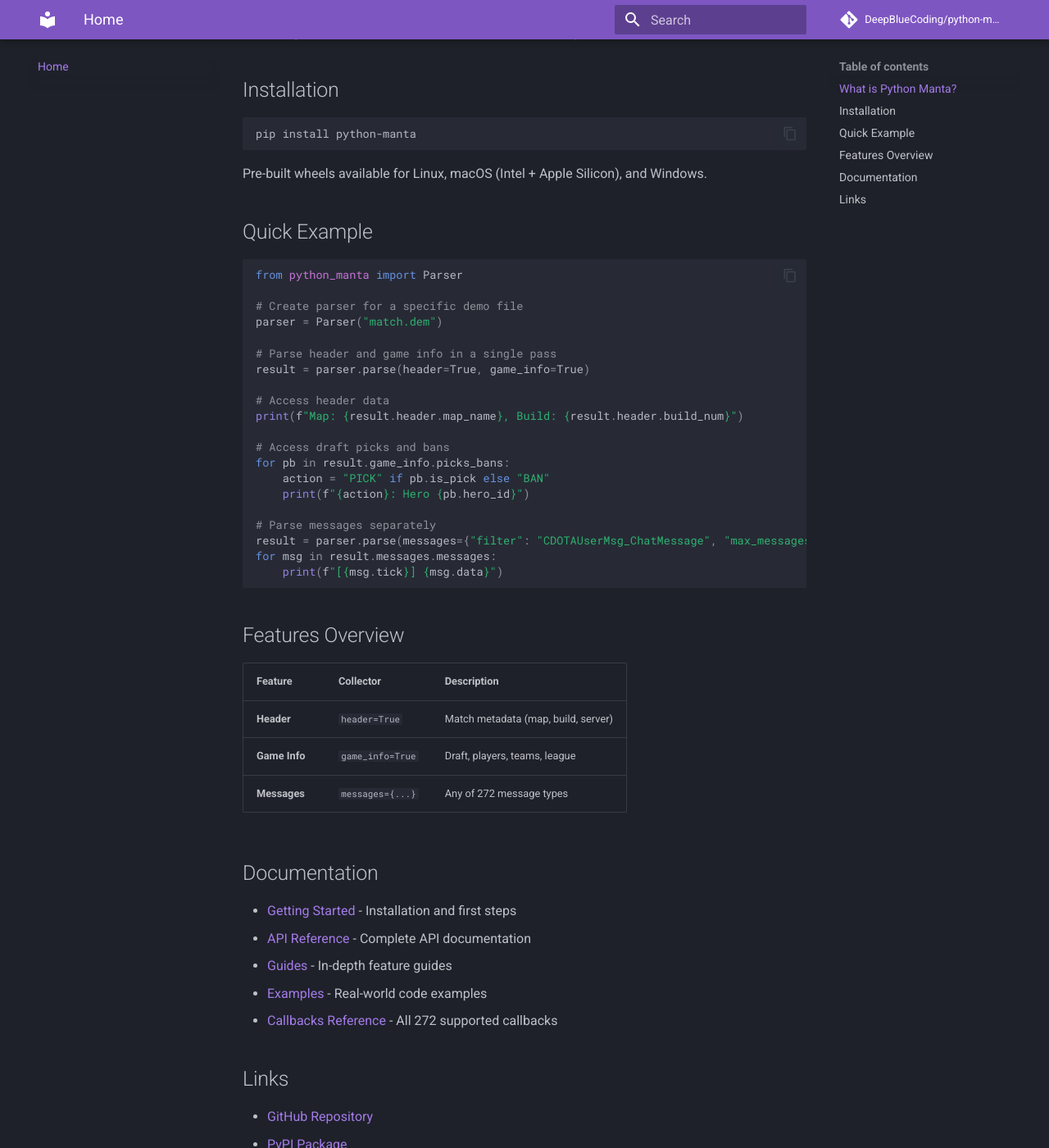
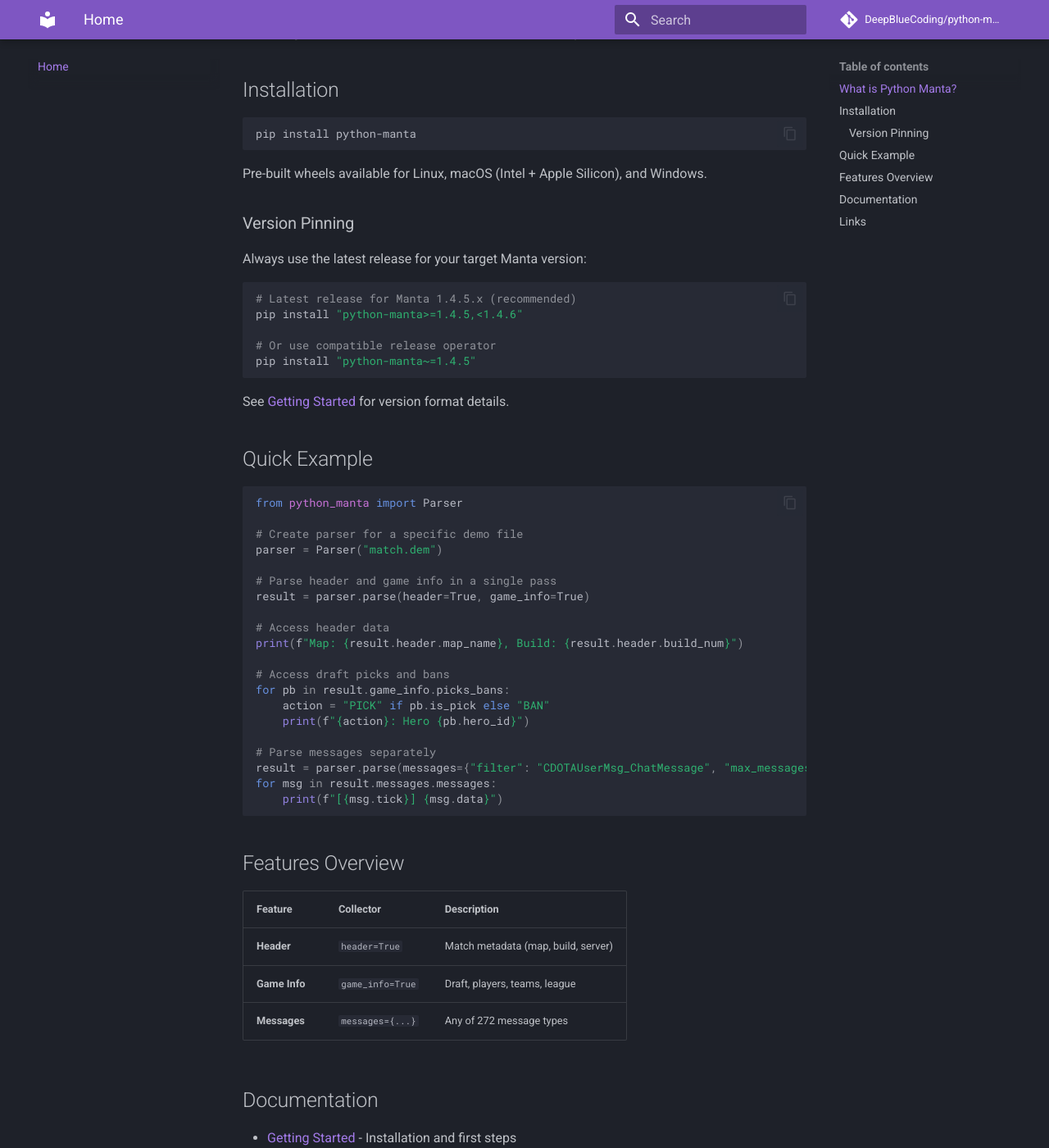
Before and after one commit to DeepBlueCoding/python-manta, an MkDocs documentation site: the page built from docs/index.md, in a window 1280 px wide and 1400 px high, scrolled down 570 px. Shown: the whole window at 82% size. Built offline with MkDocs 1.6.1 and Material for MkDocs 9.7.7, drawn with Linux system fonts in a browser that asks for light colours; comment, search, counter and statistics services are not loaded; the version menu is left out; some of the changed text lies outside the part shown.

Commit message:
docs: add version pinning to index.md and fix broken links
- Add version pinning section with pip install examples
- Remove broken Guides link (guides removed from nav)
- Update Reference link to point to correct location

🤖 Generated with [Claude Code](https://claude.com/claude-code)

Co-Authored-By: Claude <noreply@anthropic.com>

````diff
--- a/docs/index.md
+++ b/docs/index.md
@@ -30,6 +30,20 @@ pip install python-manta
 ```
 
 Pre-built wheels available for Linux, macOS (Intel + Apple Silicon), and Windows.
+
+### Version Pinning
+
+Always use the latest release for your target Manta version:
+
+```bash
+# Latest release for Manta 1.4.5.x (recommended)
+pip install "python-manta>=1.4.5,<1.4.6"
+
+# Or use compatible release operator
+pip install "python-manta~=1.4.5"
+```
+
+See [Getting Started](getting-started.md#version-pinning) for version format details.
 
 ## Quick Example
 
@@ -68,9 +82,8 @@ for msg in result.messages.messages:
 
 - [Getting Started](getting-started.md) - Installation and first steps
 - [API Reference](api/index.md) - Complete API documentation
-- [Guides](guides/index.md) - In-depth feature guides
 - [Examples](examples.md) - Real-world code examples
-- [Callbacks Reference](reference/callbacks.md) - All 272 supported callbacks
+- [Reference](reference/index.md) - Callbacks, game events, combat log
 
 ## Links
 
````
